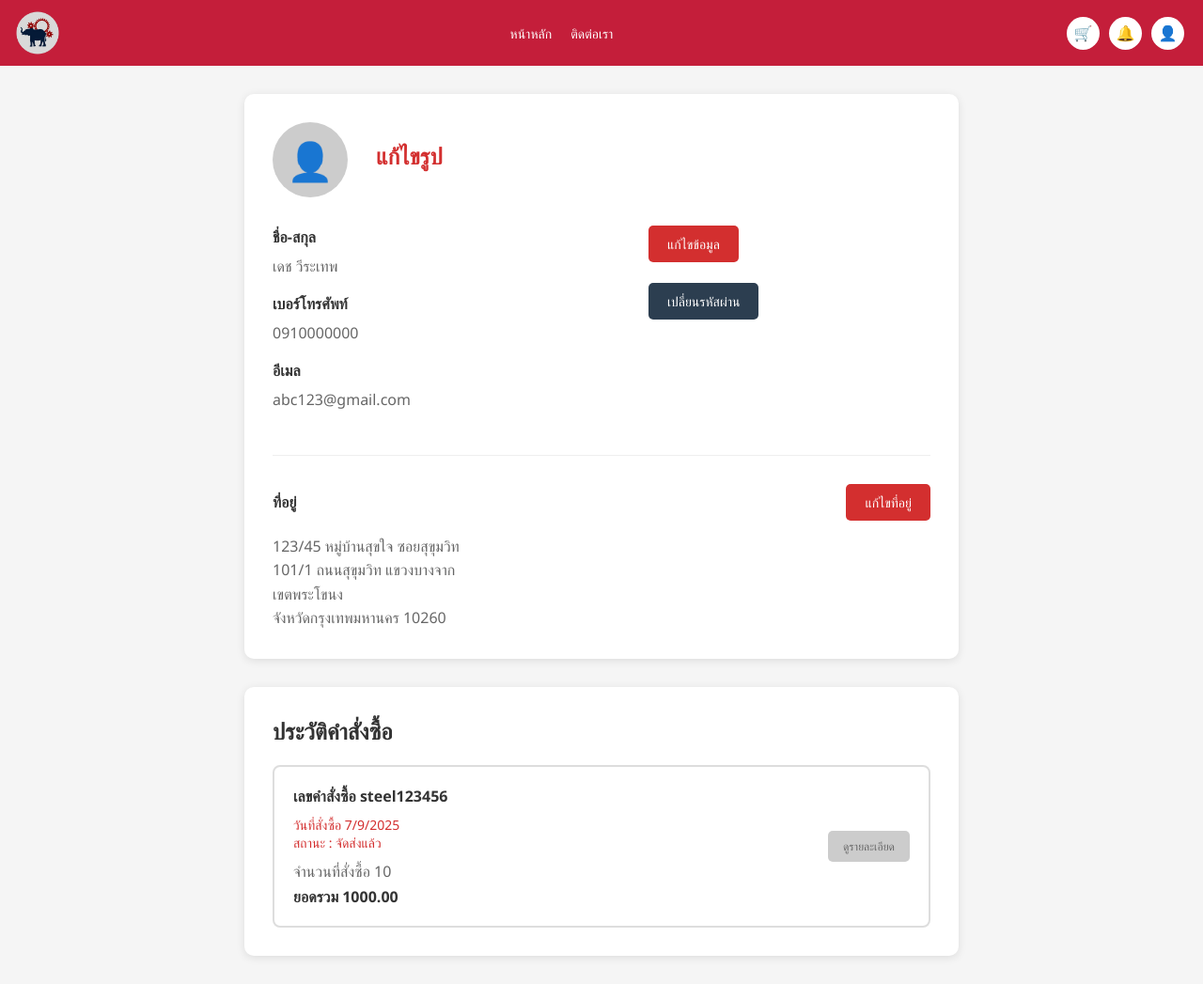
After one commit to KhunnKAI/Steel-Project-new-, a PHP site: page /newproject/profile.php in a window 1280 px wide. The commit adds this page. Shown: the whole page at 94% size. Run offline with PHP 8.4, Linux system fonts and the light colour scheme.

Commit message:
edit header bar , new profile

```diff
--- /dev/null
+++ b/profile.php
@@ -0,0 +1,334 @@
+<!DOCTYPE html>
+<html lang="th">
+<head>
+    <meta charset="UTF-8">
+    <meta name="viewport" content="width=device-width, initial-scale=1.0">
+    <title>โปรไฟล์ผู้ใช้</title>
+    <style>
+        * {
+            margin: 0;
+            padding: 0;
+            box-sizing: border-box;
+        }
+
+        body {
+            font-family: 'Segoe UI', Tahoma, Geneva, Verdana, sans-serif;
+            background-color: #f5f5f5;
+        }
+
+        /* Header */
+        .header {
+            background-color: #c41e3a;
+            color: white;
+            padding: 15px 20px;
+            display: flex;
+            justify-content: space-between;
+            align-items: center;
+        }
+
+        .logo {
+            width: 40px;
+            height: 40px;
+            background-color: white;
+            border-radius: 50%;
+            display: flex;
+            align-items: center;
+            justify-content: center;
+            color: #c41e3a;
+            font-weight: bold;
+            font-size: 18px;
+        }
+
+        .header-nav {
+            display: flex;
+            gap: 20px;
+            align-items: center;
+            font-size: 14px;
+        }
+
+        .header-nav a {
+            color: white;
+            text-decoration: none;
+        }
+
+        .header-icons {
+            display: flex;
+            gap: 10px;
+        }
+
+        .header-icons .icon {
+            width: 35px;
+            height: 35px;
+            background-color: white;
+            border-radius: 50%;
+            display: flex;
+            align-items: center;
+            justify-content: center;
+            color: #d32f2f;
+            font-weight: bold;
+        }
+
+        /* Main Content */
+        .container {
+            max-width: 800px;
+            margin: 30px auto;
+            padding: 0 20px;
+        }
+
+        /* Profile Section */
+        .profile-section {
+            background-color: white;
+            border-radius: 10px;
+            padding: 30px;
+            margin-bottom: 30px;
+            box-shadow: 0 2px 10px rgba(0,0,0,0.1);
+        }
+
+        .profile-header {
+            display: flex;
+            align-items: center;
+            margin-bottom: 30px;
+        }
+
+        .profile-avatar {
+            width: 80px;
+            height: 80px;
+            background-color: #ccc;
+            border-radius: 50%;
+            display: flex;
+            align-items: center;
+            justify-content: center;
+            margin-right: 30px;
+        }
+
+        .profile-avatar::before {
+            content: "👤";
+            font-size: 40px;
+            color: #666;
+        }
+
+        .profile-info h2 {
+            color: #d32f2f;
+            margin-bottom: 10px;
+            font-size: 24px;
+        }
+
+        .profile-details {
+            display: flex;
+            gap: 100px;
+        }
+
+        .profile-left, .profile-right {
+            flex: 1;
+        }
+
+        .profile-item {
+            margin-bottom: 15px;
+            line-height: 1.6;
+        }
+
+        .profile-label {
+            font-weight: bold;
+            color: #333;
+            margin-bottom: 5px;
+        }
+
+        .profile-value {
+            color: #666;
+        }
+
+        .btn {
+            padding: 10px 20px;
+            border: none;
+            border-radius: 5px;
+            font-size: 14px;
+            cursor: pointer;
+            text-decoration: none;
+            display: inline-block;
+            text-align: center;
+        }
+
+        .btn-edit {
+            background-color: #d32f2f;
+            color: white;
+        }
+
+        .btn-password {
+            background-color: #2c3e50;
+            color: white;
+        }
+
+        .btn-address {
+            background-color: #d32f2f;
+            color: white;
+        }
+
+        /* Order History Section */
+        .order-section {
+            background-color: white;
+            border-radius: 10px;
+            padding: 30px;
+            box-shadow: 0 2px 10px rgba(0,0,0,0.1);
+        }
+
+        .order-title {
+            font-size: 24px;
+            margin-bottom: 20px;
+            color: #333;
+        }
+
+        .order-item {
+            border: 2px solid #ddd;
+            border-radius: 8px;
+            padding: 20px;
+            display: flex;
+            justify-content: space-between;
+            align-items: center;
+        }
+
+        .order-details {
+            flex: 1;
+        }
+
+        .order-id {
+            font-weight: bold;
+            margin-bottom: 10px;
+            color: #333;
+        }
+
+        .order-date {
+            color: #d32f2f;
+            font-size: 14px;
+            margin-bottom: 10px;
+        }
+
+        .order-amount {
+            color: #666;
+            margin-bottom: 5px;
+        }
+
+        .order-total {
+            font-weight: bold;
+            color: #333;
+        }
+
+        .order-actions {
+            display: flex;
+            flex-direction: column;
+            gap: 10px;
+        }
+
+        .btn-view {
+            background-color: #ccc;
+            color: #666;
+            padding: 8px 16px;
+            font-size: 12px;
+        }
+
+        .address-section {
+            margin-top: 30px;
+            padding-top: 30px;
+            border-top: 1px solid #eee;
+        }
+
+        .address-header {
+            display: flex;
+            justify-content: space-between;
+            align-items: center;
+            margin-bottom: 15px;
+        }
+
+        .address-title {
+            font-weight: bold;
+            color: #333;
+        }
+
+        .address-detail {
+            color: #666;
+            line-height: 1.6;
+        }
+    </style>
+</head>
+<body>
+    <!-- Header -->
+    <div class="header">
+        <div class="logo">
+            <img src="image/logo.png" width="100px"></div>
+        <div class="header-nav">
+            <a href="#">หน้าหลัก</a>
+            <a href="#">ติดต่อเรา</a>
+        </div>
+        <div class="header-icons">
+            <div class="icon">🛒</div>
+            <div class="icon">🔔</div>
+            <div class="icon">👤</div>
+        </div>
+    </div>
+
+    <!-- Main Content -->
+    <div class="container">
+        <!-- Profile Section -->
+        <div class="profile-section">
+            <div class="profile-header">
+                <div class="profile-avatar"></div>
+                <div class="profile-info">
+                    <h2>แก้ไขรูป</h2>
+                </div>
+            </div>
+
+            <div class="profile-details">
+                <div class="profile-left">
+                    <div class="profile-item">
+                        <div class="profile-label">ชื่อ-สกุล</div>
+                        <div class="profile-value">เดช วีระเทพ</div>
+                    </div>
+                    <div class="profile-item">
+                        <div class="profile-label">เบอร์โทรศัพท์</div>
+                        <div class="profile-value">0910000000</div>
+                    </div>
+                    <div class="profile-item">
+                        <div class="profile-label">อีเมล</div>
+                        <div class="profile-value">abc123@gmail.com</div>
+                    </div>
+                </div>
+                <div class="profile-right">
+                    <a href="#" class="btn btn-edit">แก้ไขข้อมูล</a>
+                    <br><br>
+                    <a href="#" class="btn btn-password">เปลี่ยนรหัสผ่าน</a>
+                </div>
+            </div>
+
+            <!-- Address Section -->
+            <div class="address-section">
+                <div class="address-header">
+                    <div class="address-title">ที่อยู่</div>
+                    <a href="#" class="btn btn-address">แก้ไขที่อยู่</a>
+                </div>
+                <div class="address-detail">
+                    123/45 หมู่บ้านสุขใจ ซอยสุขุมวิท<br>
+                    101/1 ถนนสุขุมวิท แขวงบางจาก<br>
+                    เขตพระโขนง<br>
+                    จังหวัดกรุงเทพมหานคร 10260
+                </div>
+            </div>
+        </div>
+
+        <!-- Order History Section -->
+        <div class="order-section">
+            <h2 class="order-title">ประวัติคำสั่งซื้อ</h2>
+
+            <div class="order-item">
+                <div class="order-details">
+                    <div class="order-id">เลขคำสั่งซื้อ steel123456</div>
+                    <div class="order-date">วันที่สั่งซื้อ 7/9/2025<br>สถานะ : จัดส่งแล้ว</div>
+                    <div class="order-amount">จำนวนที่สั่งซื้อ 10</div>
+                    <div class="order-total">ยอดรวม 1000.00</div>
+                </div>
+                <div class="order-actions">
+                    <a href="#" class="btn btn-view">ดูรายละเอียด</a>
+                </div>
+            </div>
+        </div>
+    </div>
+</body>
+</html>
```
Also changed, not shown: home.php (+50 -84 lines), product.php (+19 -18 lines).
